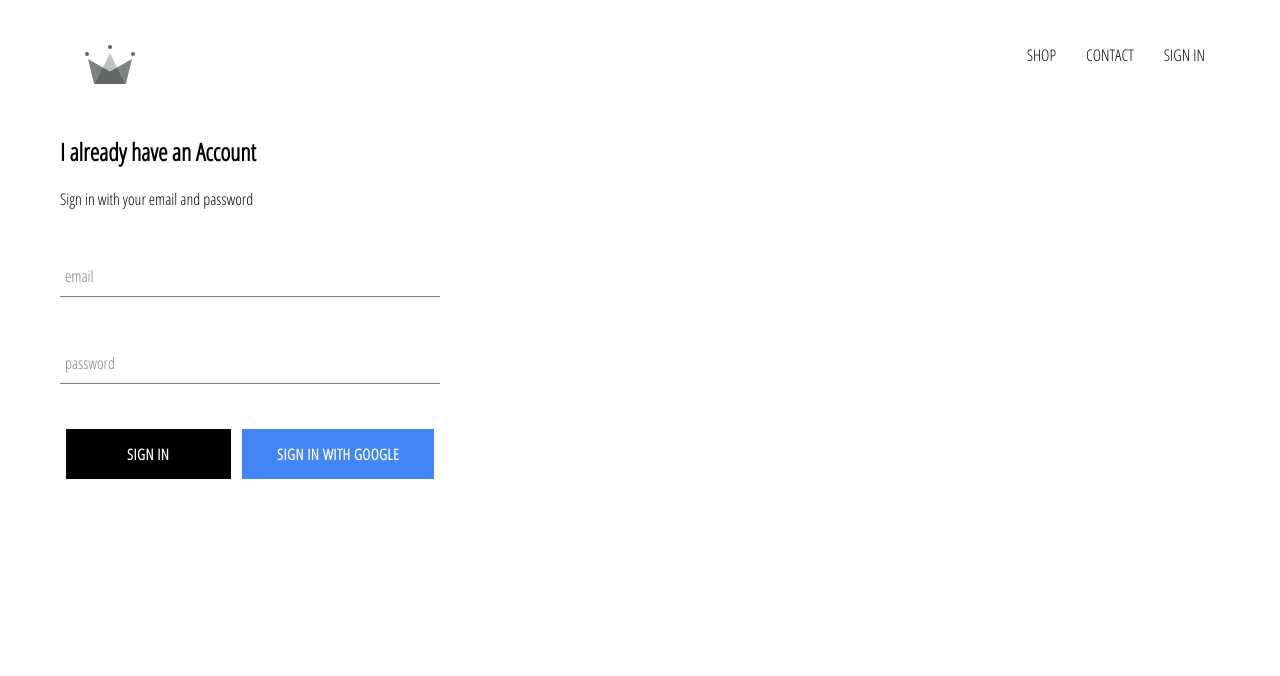
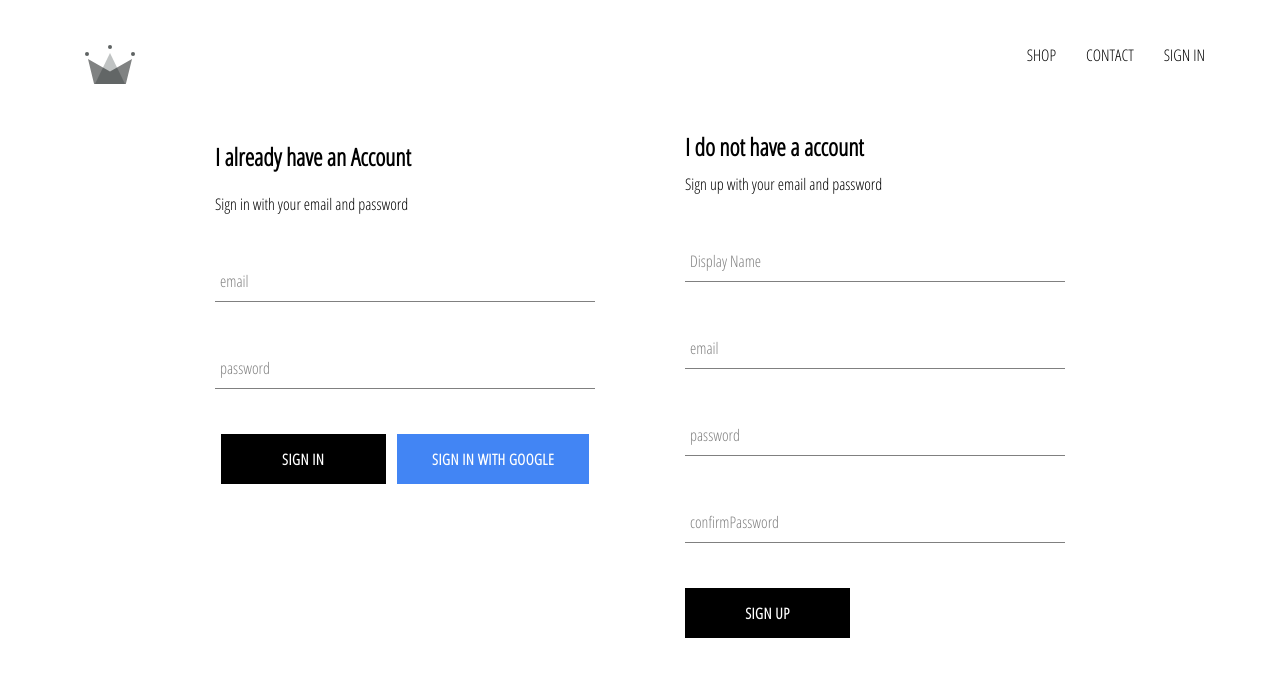
Before and after one commit to caption01/ecommerce_react2020, a React (Create React App) app: page /signin in a window 1280 px wide. Shown: the top 676 px of the page. Built offline with nearby package versions, Linux system fonts and the light colour scheme; no server answers.

Commit message:
implement sign in and up with auth from firebase

```diff
--- a/src/App.js
+++ b/src/App.js
@@ -6,7 +6,8 @@
 import ShopPage from './pages/shop/shop.component'
 import Header from './components/header/header.component'
 import SignInAndSignUpPage from './pages/sign-in-and-sign-up/sign-in-and-sign-up.component'
-import { auth } from './firebase/firebase.utils'
+
+import { auth, createUserProfileDocument } from './firebase/firebase.utils'
 
 
 class App extends React.Component {
@@ -23,9 +24,24 @@
   unsubscribeFromAuth = null;
 
   componentDidMount(){
-    this.unsubscribeFromAuth = auth.onAuthStateChanged(user => {
-      this.setState({ currentUser: user})
-      console.log(user)
+    this.unsubscribeFromAuth = auth.onAuthStateChanged(async userAuth => {
+
+      if(userAuth){
+        const userRef = await createUserProfileDocument(userAuth);
+        userRef.onSnapshot(snapShot => {
+          this.setState({
+            currentUser: {
+              id: snapShot.id,
+              ...snapShot.data()
+            }
+          }, ()=>console.log(this.state))
+        })
+      } else {
+        this.setState({
+          currentUser: userAuth
+        })
+      }
+
     })
   }
 
--- a/src/components/header/header.component.jsx
+++ b/src/components/header/header.component.jsx
@@ -1,7 +1,9 @@
 import React from 'react';
 import { Link } from 'react-router-dom'
 import { ReactComponent as Logo } from '../../assets/crown.svg'
+
 import { auth } from '../../firebase/firebase.utils';
+
 import './header.styles.scss'
 
 
--- a/src/components/sign-in/sign-in.component.jsx
+++ b/src/components/sign-in/sign-in.component.jsx
@@ -5,6 +5,7 @@
 import CustomButtom from '../custom-button/custom-button.component'
 
 import { signInWithGoogle } from '../../firebase/firebase.utils'
+import { auth } from '../../firebase/firebase.utils';
 
 class SignIn extends React.Component {
 
@@ -17,10 +18,19 @@
         }
     }
 
-    handleSubmit = e => {
+    handleSubmit =async e => {
         e.preventDefault();
 
-        this.setState({ email: '', password: ''})
+        const { email, password } = this.state;
+        try{
+            await auth.signInWithEmailAndPassword(email, password);
+            this.setState({ email: '', password: ''})
+        }
+        catch(err){
+            console.log('errrrr');
+        }
+
+
     }
 
     handleChange = e => {
@@ -35,7 +45,7 @@
                 <h2>I already have an Account</h2>
                 <span>Sign in with your email and password</span>
 
-                <form onClick={this.handleSubmit}>
+                <form onSubmit={this.handleSubmit}>
                     <FormInput
                         handleChange={this.handleChange}
                         name='email'
--- /dev/null
+++ b/src/components/sign-up/sign-up.component.jsx
@@ -0,0 +1,110 @@
+import React from 'react';
+
+import FormInput from '../form-input/form-input.component';
+import CustomButton from '../custom-button/custom-button.component';
+
+import { auth, createUserProfileDocument } from '../../firebase/firebase.utils';
+
+
+import './sign-up.styles.scss'
+
+class SignUp extends React.Component {
+
+    constructor(){
+        super()
+
+        this.state = {
+            displayName: '',
+            email: '',
+            password: '',
+            confirmPassword: ''
+        }
+    }
+
+    handleSubmit = async event => {
+        event.preventDefault();
+
+        const { displayName, email, password, confirmPassword } = this.state
+
+        if(password !== confirmPassword){
+            alert('Password not match')
+            return;
+        }
+
+        try{
+            const { user } = await auth.createUserWithEmailAndPassword(
+                email,
+                password
+                )
+
+            await createUserProfileDocument(user, { displayName })
+
+            this.setState({
+                displayName: '',
+                email: '',
+                password: '',
+                confirmPassword: ''
+            })
+
+        }catch(err){
+            console.log(err)
+        }
+
+    }
+
+    handleChange = event => {
+
+        const { name, value } = event.target
+
+        this.setState({ [name]: value })
+    }
+
+    render(){
+
+        const { displayName, email, password, confirmPassword } = this.state
+        return(
+            <div className='sign-up'>
+                <h2 className='title'>I do not have a account</h2>
+                <span>Sign up with your email and password</span>
+                <form className='sign-up-from' onSubmit={this.handleSubmit}>
+                    <FormInput
+                        type='text'
+                        name='displayName'
+                        value={displayName}
+                        onChange={this.handleChange}
+                        label='Display Name'
+                        required
+                    />
+                    <FormInput
+                        type='email'
+                        name='email'
+                        value={email}
+                        onChange={this.handleChange}
+                        label='email'
+                        required
+                    />
+                    <FormInput
+                        type='password'
+                        name='password'
+                        value={password}
+                        onChange={this.handleChange}
+                        label='password'
+                        required
+                    />
+                    <FormInput
+                        type='password'
+                        name='confirmPassword'
+                        value={confirmPassword}
+                        onChange={this.handleChange}
+                        label='confirmPassword'
+                        required
+                    />
+                    <CustomButton type='submit'>SIGN UP</CustomButton>
+
+                </form>
+            </div>
+        )
+    }
+}
+
+export default SignUp
--- /dev/null
+++ b/src/components/sign-up/sign-up.styles.scss
@@ -0,0 +1,9 @@
+.sign-up {
+  display: flex;
+  flex-direction: column;
+  width: 380px;
+
+  .title {
+    margin: 10px 0;
+  }
+}
--- a/src/firebase/firebase.utils.js
+++ b/src/firebase/firebase.utils.js
@@ -13,6 +13,30 @@
     measurementId: "G-E76975GHDL"
   };
 
+export const createUserProfileDocument = async (userAuth, additionalData) => {
+  if(!userAuth) return;
+
+  const userRef = firestore.doc(`users/${userAuth.uid}`)
+  const snapShot = await userRef.get()
+
+  if(!snapShot.exists) {
+    const { displayName, email } = userAuth
+    const createAt = new Date()
+
+    try {
+      await userRef.set({
+        displayName,
+        email,
+        createAt,
+        ...additionalData
+      })
+    } catch (err) {
+      console.log('error to create user', err.message)
+    }
+
+  }
+  return userRef;
+}
 
 firebase.initializeApp(config);
 
--- a/src/pages/sign-in-and-sign-up/sign-in-and-sign-up.component.jsx
+++ b/src/pages/sign-in-and-sign-up/sign-in-and-sign-up.component.jsx
@@ -2,10 +2,12 @@
 import './sign-in-and-sign-up.styles.scss'
 
 import SignIn from '../../components/sign-in/sign-in.component'
+import SignUp from '../../components/sign-up/sign-up.component'
 
 const SignInAndSignUpPage = () => (
     <div className='sign-in-and-sign-up'>
         <SignIn />
+        <SignUp />
     </div>
 )
 
--- a/src/pages/sign-in-and-sign-up/sign-in-and-sign-up.styles.scss
+++ b/src/pages/sign-in-and-sign-up/sign-in-and-sign-up.styles.scss
@@ -0,0 +1,6 @@
+.sign-in-and-sign-up {
+    width: 850px;
+    display: flex;
+    justify-content: space-between;
+    margin: 30px auto;
+}
```
